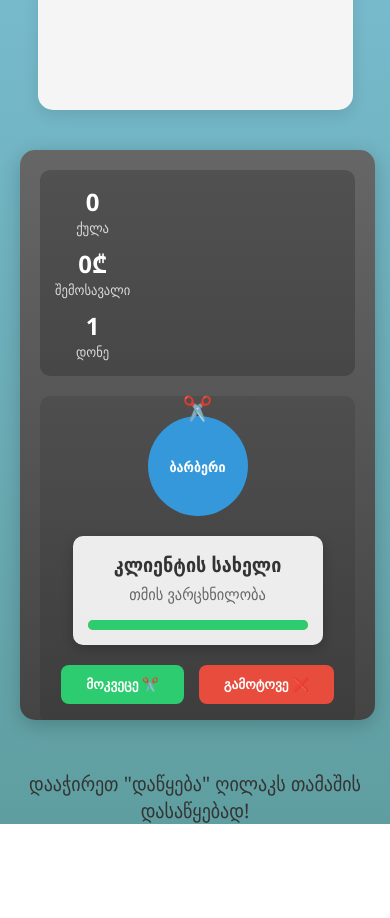
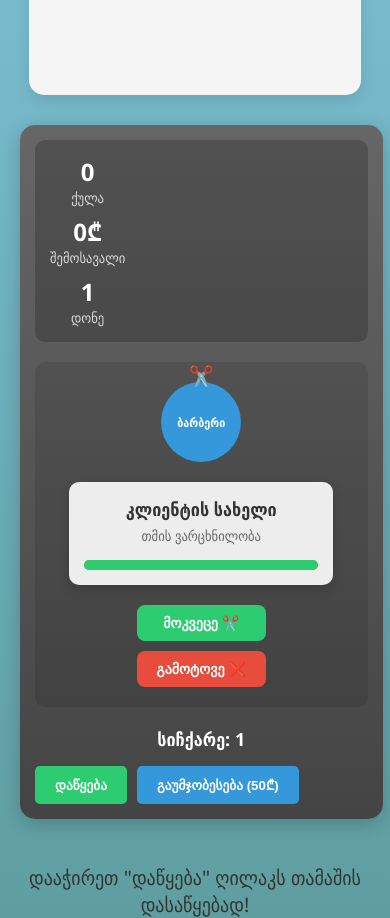
Before and after one commit to GafrindashviliGiorgi/GEO-TY-GAMES, a plain HTML site: page zipper.html in a window 390 px wide. Shown: the part 580-1498 px from the top of the page. Before the commit the page ends 1404 px from the top, so only its background shows below. Drawn offline with Linux system fonts and the light colour scheme.

Commit message:
Update zipper.html
ფ

```diff
--- a/zipper.html
+++ b/zipper.html
@@ -357,10 +357,7 @@
 
         .upgrade-button:hover {
             background-color: #2980b9;
-        }
-
-        /* Responsive design */
-        @media (max-width: 1200px) {
+        }@media (max-width: 1200px) {
     .full {
         flex-direction: column;
         align-items: center;
@@ -369,25 +366,90 @@
     .container, .cuts {
         width: 90%;
         max-width: 600px;
-                margin: 20px auto;
+        margin: 15px auto;
+    }
+
+    .cuts {
+        height: auto;
+        padding: 15px;
     }
 }
 
-        @media (max-width: 600px) {
+@media (max-width: 768px) {
     .Name {
         width: 95%;
-                height: 100px;
+        height: 90px;
     }
 
     .Name h1 {
-                font-size: 32px;
+        font-size: 28px;
+    }
+
+    .container, .cuts {
+        width: 95%;
+    }
+
+    .k1 {
+        height: auto;
+        padding: 10px;
+    }
+
+    .ku1 {
+        width: 100px;
+        font-size: 14px;
+        height: 35px;
+    }
+
+    .barber {
+        width: 80px;
+        height: 80px;
+        font-size: 12px;
+    }
+
+    .barber::before {
+        font-size: 20px;
+        top: -20px;
+    }
+
+    .customer-name {
+        font-size: 18px;
+    }
+
+    .customer-style {
+        font-size: 14px;
+    }
+
+    .game-button {
+        padding: 10px 20px;
+        font-size: 14px;
+    }
+
+    .cut-button, .skip-button {
+        width: 100%;
+        text-align: center;
+    }
+}
+
+@media (max-width: 480px) {
+    .Name h1 {
+        font-size: 24px;
     }
 
     .stats {
         flex-direction: column;
+        gap: 8px;
+    }
+
+    .game-buttons {
+        flex-direction: column;
         gap: 10px;
     }
+
+    .game-button {
+        width: 100%;
     }
+}
+
     </style>
 </head>
 <body>
```
Lines whose indentation alone changed are shown as unchanged.
